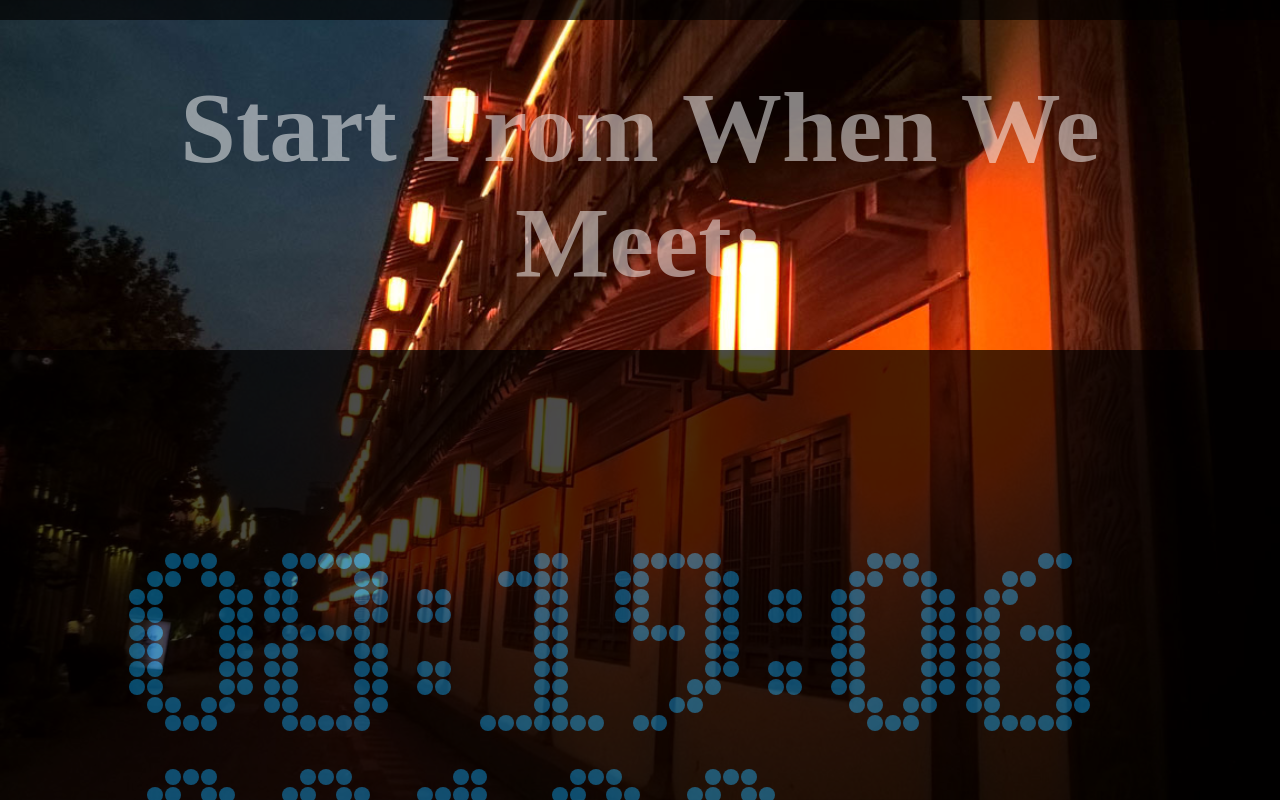
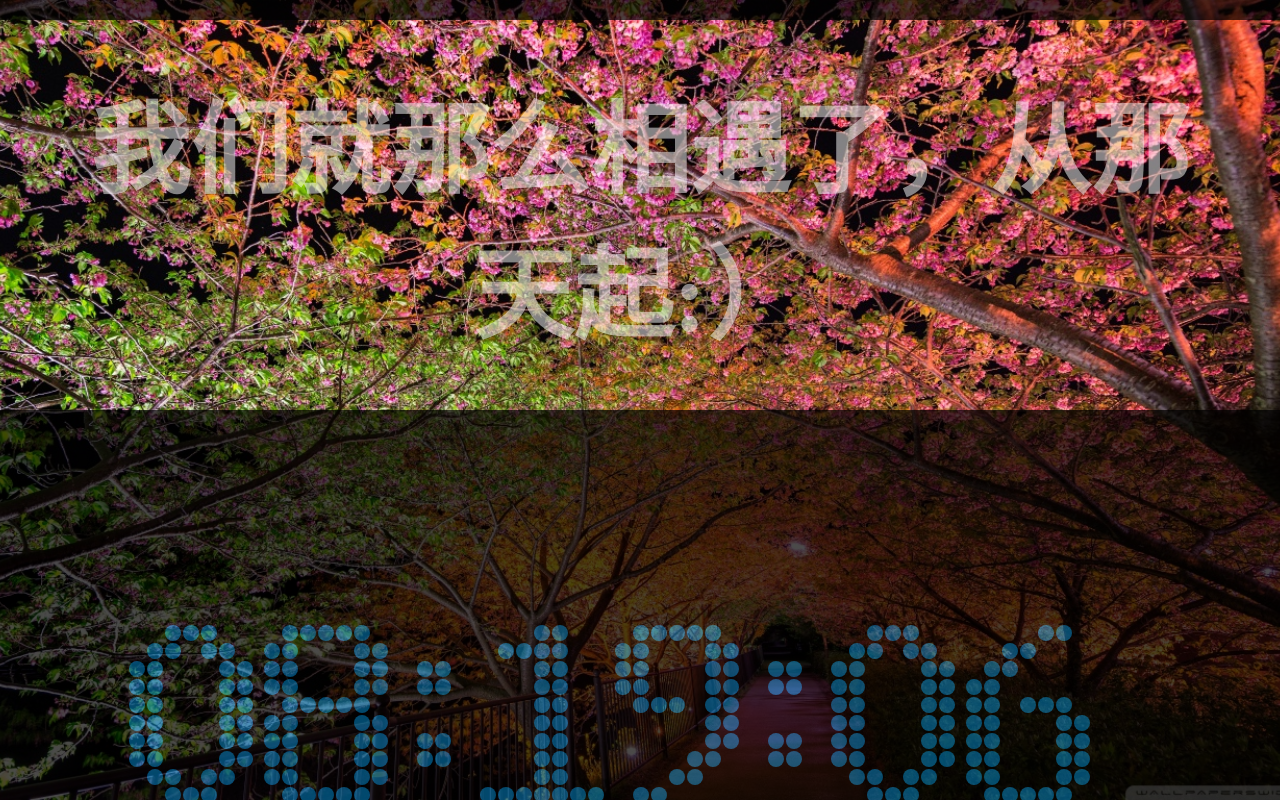
Before and after one commit to jinweizhen/StartFromWhenWeMeet, a plain HTML site: page index.html in a window 1280 px wide. Shown: the top 800 px of the page. Drawn offline with Linux system fonts and the light colour scheme.

Commit message:
第100天

```diff
--- a/countdownball.js
+++ b/countdownball.js
@@ -36,7 +36,8 @@ window.onload=function(){
             update();
         }
         ,50
-    )
+    );
+    changeBackground();
 }
 
 function getCurrentShowTimeSeconds(){
@@ -115,6 +116,30 @@ function renderDigit(x,y,num,cxt){
 
         }
     }
-}/**
+}
+
+
+function changeBackground(){
+    var daysNow=parseInt(curShowTimeSeconds/(3600*24));
+    if(daysNow=100){
+        var body=document.getElementsByTagName("body");
+
+        body[0].style.backgroundImage="url(img/tunnel_of_love-wallpaper-1366x768.jpg)";
+        body[0].style.backgroundPosition="center center";
+        body[0].style.backgroundRepeat="no-repeat";
+        body[0].style.backgroundSize="cover";
+
+    }else if(daysNow=200){
+
+        var body=document.getElementsByTagName("body");
+
+        body[0].style.backgroundImage="url(img/i_love_october-wallpaper-1280x800.jpg)";
+        body[0].style.backgroundPosition="center center";
+        body[0].style.backgroundRepeat="no-repeat";
+        body[0].style.backgroundSize="cover";
+    }
+
+}
+/**
  * Created by jinjin on 15/9/5.
  */
--- a/index.html
+++ b/index.html
@@ -8,7 +8,7 @@
 <body >
 <header>
     <div class="headpanel"></div>
-   <h1>Start From When We Meet:</h1>
+   <h1>我们就那么相遇了，从那天起:）</h1>
 </header>
 <div class="content">
     <div class="canvasdiv" style="opacity: 0.7;background: #000">
```
Also changed, not shown: changeflowDay.js (added, +9 -0 lines), img/i_love_october-wallpaper-1280x800.jpg (added), img/tunnel_of_love-wallpaper-1366x768.jpg (added).
